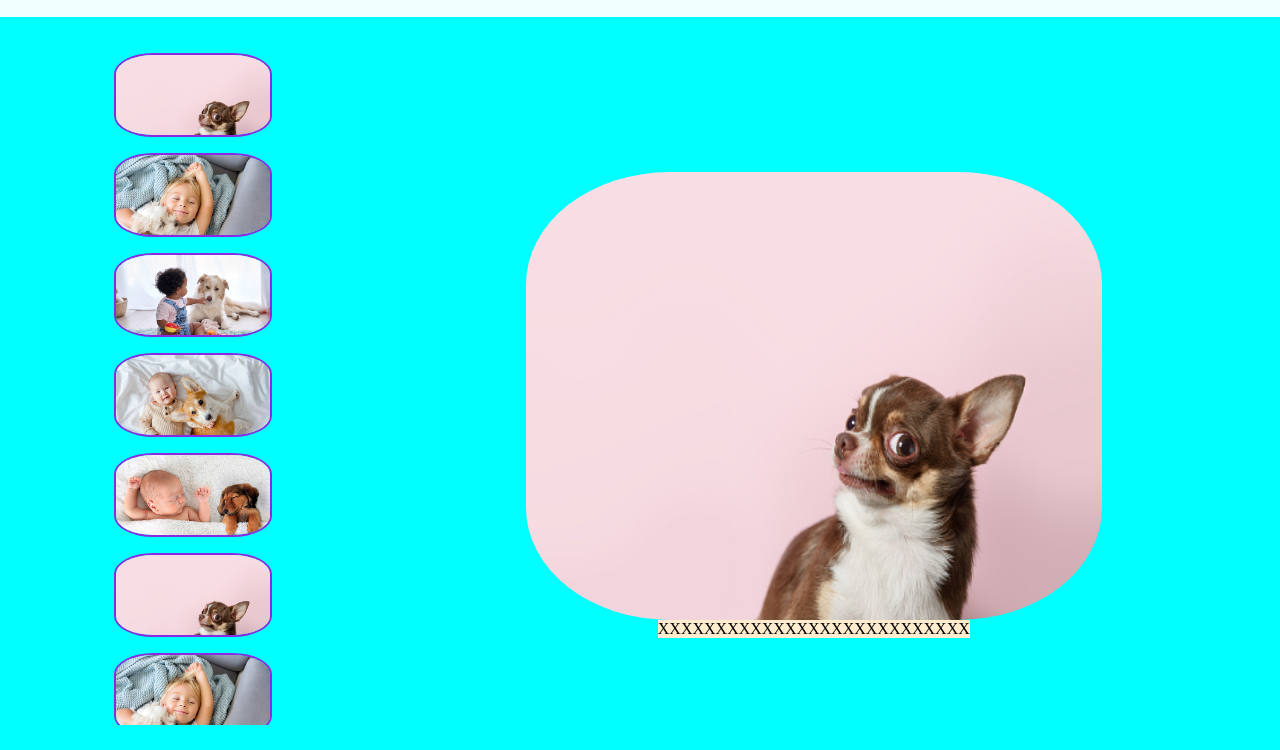
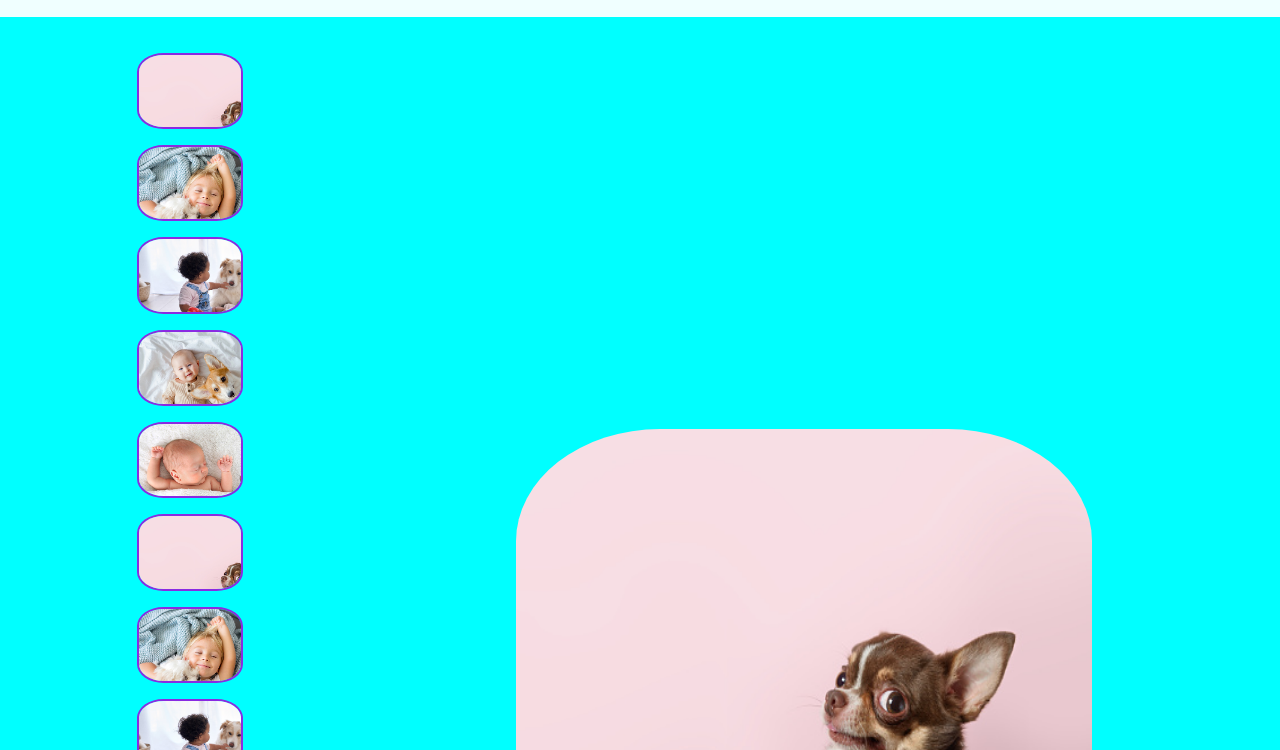
Before and after one commit to Java50Alona-Bobrysheva-Abramov/html-css-js-introduction, a plain HTML site: page index.html in a window 1280 px wide. Shown: the part 47-797 px from the top of the page. Drawn offline with Linux system fonts and the light colour scheme.

Commit message:
add  variables HW#7

```diff
--- a/index.html
+++ b/index.html
@@ -15,8 +15,12 @@
 
     <main class="main-class">
         <section class="details-container">
-            <img src="images/a.jpg" class="details-image">
-            <span class="details-title"> XXXXXXXXXXXXXXXXXXXXXXXXXXX</span>
+
+            <div class="details-frame">
+                <img src="images/a.jpg" class="details-image">
+                <span class="details-title"> XXXXXXXXXXXXXXXXXXXXXXXXXXX</span>
+            </div>
+
         </section>
         <ul class=" thumbnails-list">
             <li class="thumbnails-item">
@@ -50,8 +54,7 @@
                                                     <img src="images/5a.jpg" class="thumbnails-image">
                                                     <span class=" thumbnails-title">dog5</span>
                                 </a>
-
-                            </li>
+                                                    </li>
                             <li class="thumbnails-item">
                                 <a class="thumbnails-anchor" href="#">
                                     <img src="images/a.jpg" class="thumbnails-image">
--- a/styles/dogs.css
+++ b/styles/dogs.css
@@ -12,6 +12,15 @@
 html {
     height: 100%;
 }
+
+body {
+    --thumnails-image-width: 25vw;
+    --thumbnails-image-width: 15vw;
+    --thumbnails-title-height: calc(var(--thumbnails-title-height)*0.33);
+     --details-image-width:60vw;
+    --details-image-height:50vw;
+}
+
 body {
     height: 100%;
     background-color: aqua;
@@ -45,20 +54,36 @@ display: flex ;
 flex-direction: column;
 align-items: center;
 margin-bottom: 2vh;
+/*position: relative;*/
+
 }
+
+.details-frame {
+    position: relative;
+}
+
+
 .details-image {
-width: 60vw;
-height: 50vw;
+width: var(--details-image-width);
+height: var(--details-image-height);
 border-radius: 25%;
 }
+
 .details-title {
 display: block;
 background-color: blanchedalmond;
+position: absolute;
+bottom: 3.5vh;
+left: -2vw;
+/*bottom: 50%vh;
+left: 50%vw; tohka sentr*/
+
 }
+
 .thumbnails-list {
 display: flex;
 flex-wrap: wrap;
-max-height: 37vh;
+max-height: 20vh;
 overflow-y: scroll;
 list-style: none;
 justify-content: space-around;
@@ -71,16 +96,29 @@ border: solid  2px blueviolet;
 margin-top: 2vh;
 border-radius: 25%;
 overflow: hidden;
+min-height:calc(var(--thumnails-image-height) + var (--thumbnails-title-height));
+min-width:var(--thumbnails-image-width);
+max-width: var(--thumbnails-image-width);
+margin-left:1vw;
 }
+
+.thumbnails-item:hover {
+    transform: scale(1.1);
+    /*margin-left:1vw;*/
+
+}
+
+
+
 
 .thumbnails-anchor {
 text-decoration: none;
 }
 
 .thumbnails-image {
-width: 25vw;
-height: 15vw;
-display: block;
+    width: var(--thumnails-image-width);
+    height: var(--thumnails-image-height);
+    display: block;
 }
 
 .thumbnails-title {
@@ -88,23 +126,39 @@ display: block;
 text-align: center;
 background-color:greenyellow;
 color: cadetblue;
+height: var(--thumbnails-title-height);
 }
 
 @media (min-width: 560px) {
-
+    body {
+        --thumnails-image-width: 12vw;
+        --thumbnails-image-width: 8vw;
+        --thumbnails-title-height: calc(var(--thumbnails-title-height)*0.25);
+         --details-image-width:45vw;
+        --details-image-height:35vw;
+    }
 .logo {
     font-size: 1em;
-}
+   }
 
 .main-class {
     flex-direction: row;
     justify-content: space-around;
 }
-.details-image {
+/*.details-title {
+bottom: 6vh;
+left: -2vw;
+dobavlyu konteiner
+
+
+}
+
+
+/*.details-image {
     width: 45vw;
     height: 35vw;
 
-}
+}*/
 
 .details-container {
     justify-content: center;
@@ -114,39 +168,40 @@ color: cadetblue;
     order: -1;
     flex-direction: column;
     flex-wrap: nowrap;
-    max-height: 75vh;
+    max-height: 135vh;
     justify-content:flex-start ;
-
+    padding-right: 2vw;
 }
+/*
 .thumbnails-item {
     min-height: 10vh;
 }
 
 .thumbnails-image{
-    width: 12vw;
-    height: 8vw;
+    width: 15vw;
+    height: 45vw;
 }
-
 .thumbnails-title{
     height: 2vw;
+
+}*/
+
 }
-
-    }
-
 
 @media (min-width: 1000px) {
 .details-container {
     margin-top: 5vh;
     margin-right: 5vw;
 }
-.details-image {
+/*.details-image {
     width: 45vw;
     height: 35vw;
-}
+}*/
+
 .thumbnails-list {
-    padding-right: 2vw;
+
     margin-top: 2.5vh;
-    max-height: 86vh;
+    max-height: 150vh;
 }
 .thumbnails-title {
     font-size: 1.5em;
```
